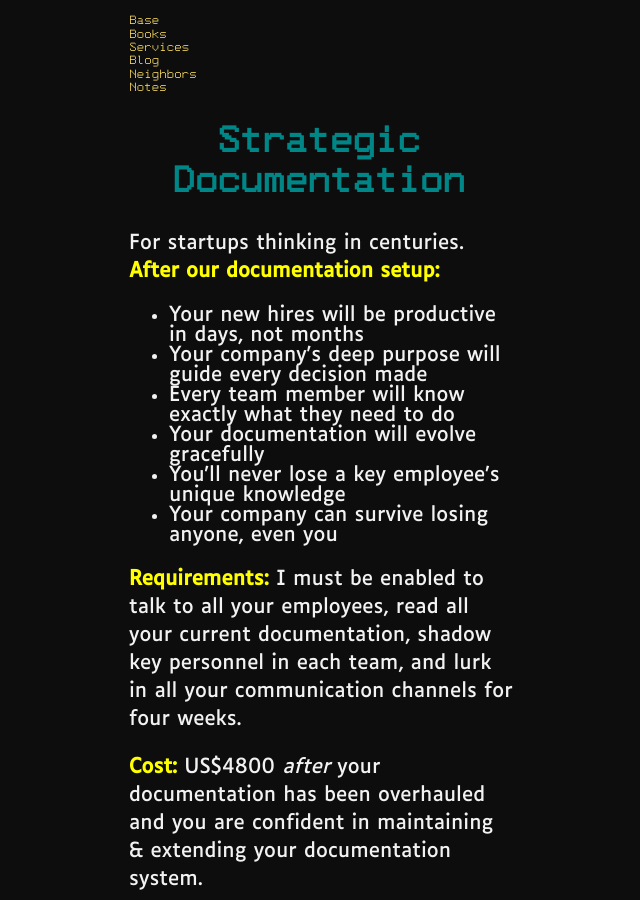
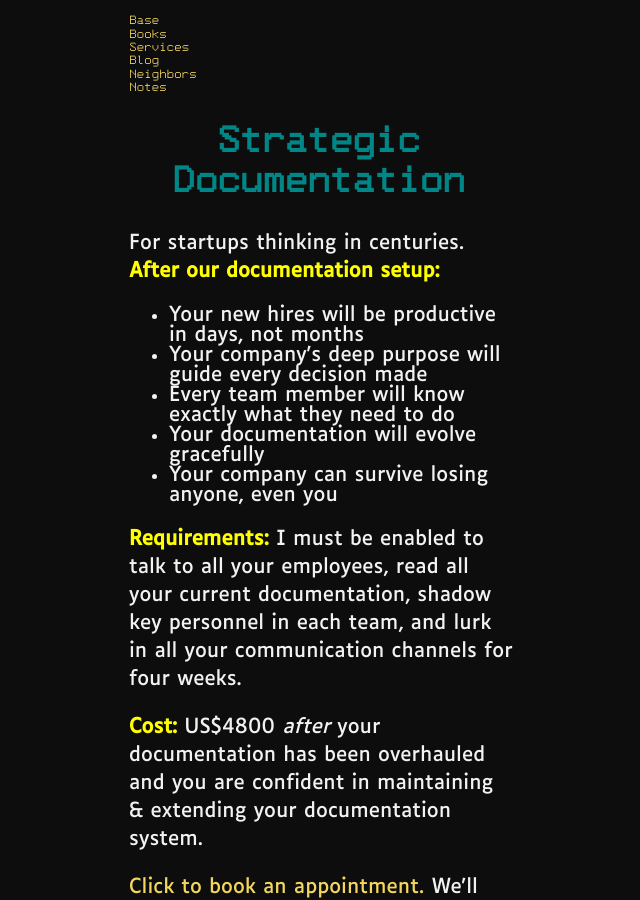
Before and after one commit to ray-dorai/ray-dorai.github.io, a Jekyll site: the page built from services.html, in a window 1280 px wide and 900 px high. Shown: the whole window, without its empty margins (319-959 px from the left). Built offline with Jekyll 4.4.1, drawn with Linux system fonts in a browser that asks for light colours.

Commit message:
Update services.html

```diff
--- a/services.html
+++ b/services.html
@@ -11,7 +11,6 @@ title: Services
 <li>Your company's deep purpose will guide every decision made</li>
 <li>Every team member will know exactly what they need to do</li>
 <li>Your documentation will evolve gracefully</li>
-<li>You'll never lose a key employee's unique knowledge</li>
 <li>Your company can survive losing anyone, even you</li>
 </ul>
 
```
